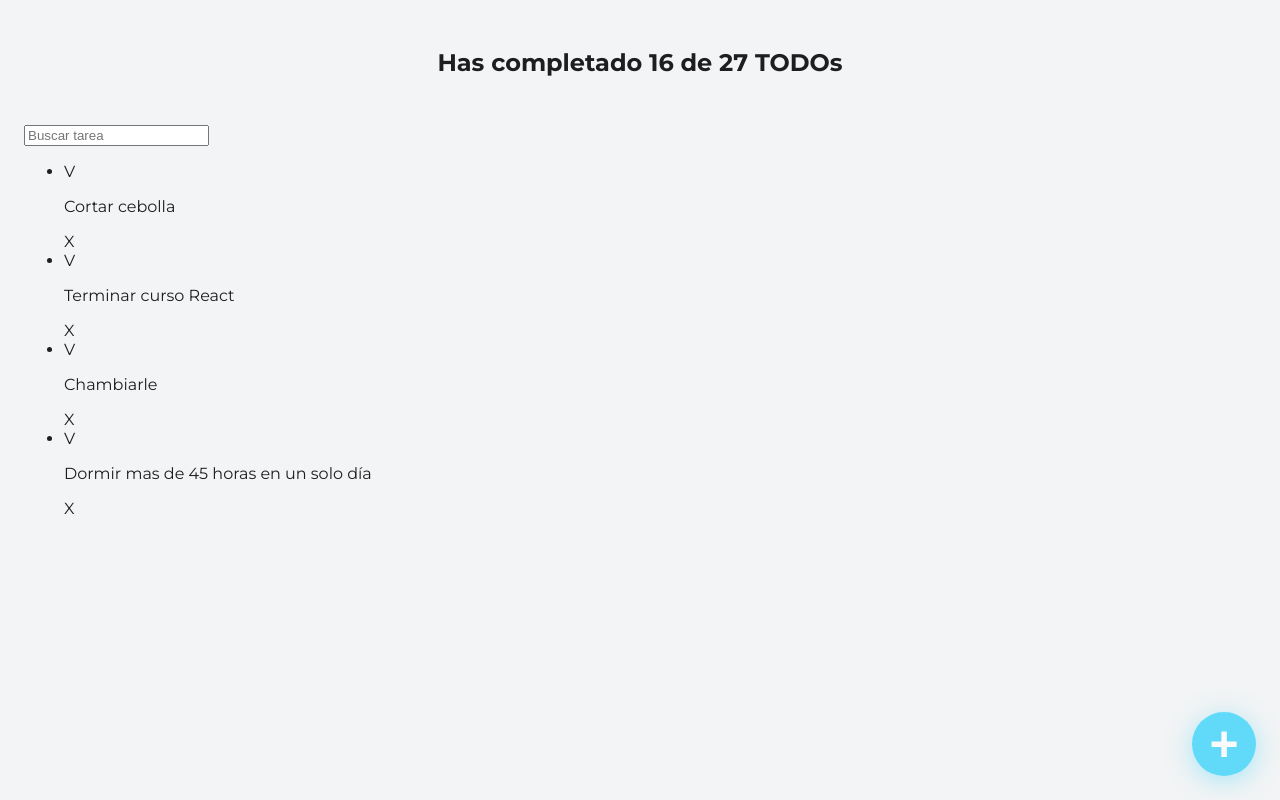
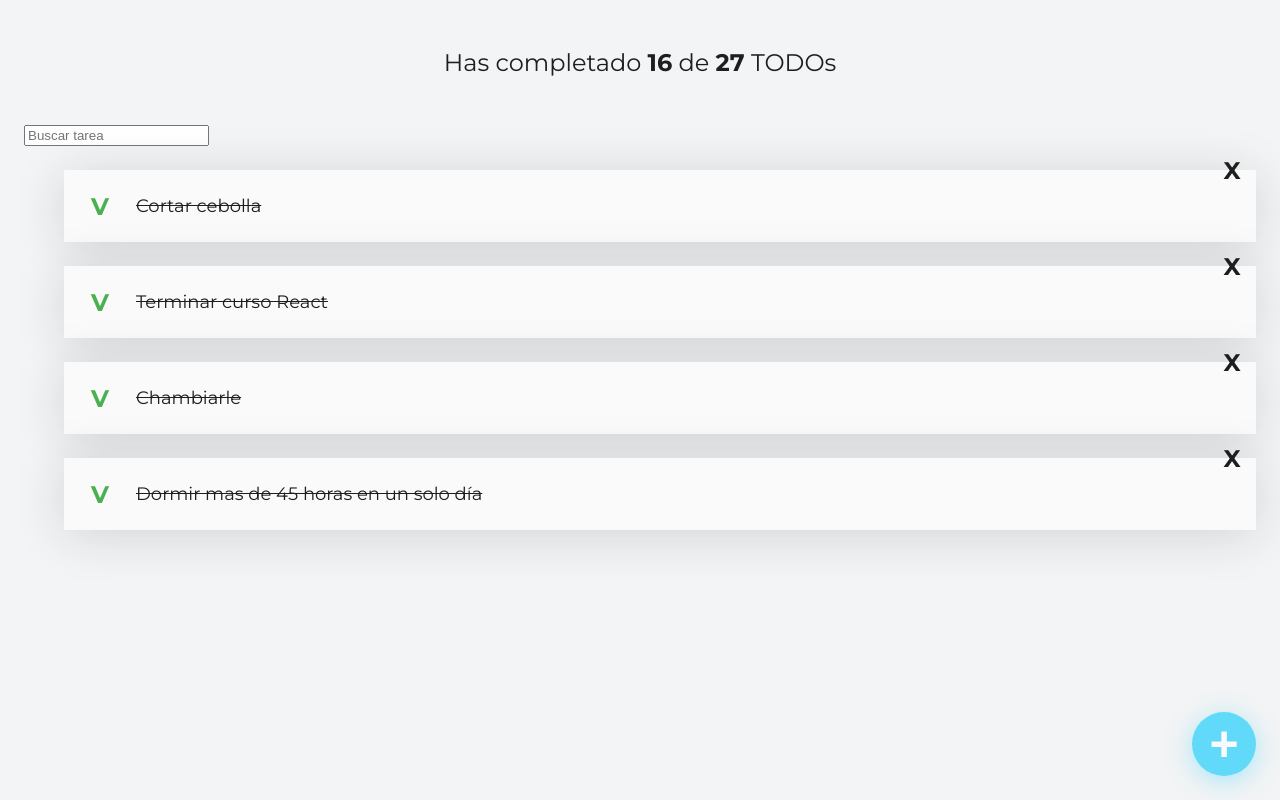
Before and after one commit to AdrianGerman/TODO-Machine, a React (Create React App) app: page / in a window 1280 px wide. Built offline with nearby package versions, Linux system fonts and the light colour scheme.

Commit message:
TODO Item design

```diff
--- a/package.json
+++ b/package.json
@@ -1,5 +1,5 @@
 {
-  "name": "platzi-intro-react-base",
+  "name": "intro-react-base",
   "version": "0.1.0",
   "dependencies": {
     "react": "^18",
--- a/src/js/TodoCounter.js
+++ b/src/js/TodoCounter.js
@@ -2,8 +2,8 @@
 
 function TodoCounter({ total, completed }) {
   return (
-    <h1>
-      Has completado {completed} de {total} TODOs
+    <h1 className="TodoCounter">
+      Has completado <span>{completed}</span> de <span>{total}</span> TODOs
     </h1>
   );
 }
--- a/src/js/TodoItem.js
+++ b/src/js/TodoItem.js
@@ -1,9 +1,11 @@
+import "../styles/TodoItem.css";
+
 function TodoItem(props) {
   return (
-    <li>
-      <span>V</span>
-      <p>{props.text}</p>
-      <span>X</span>
+    <li className="TodoItem">
+      <span className="Icon Icon-check Icon-check--active">V</span>
+      <p className="TodoItem-p TodoItem-p--complete">{props.text}</p>
+      <span className="Icon Icon-delete">X</span>
     </li>
   );
 }
--- a/src/styles/TodoCounter.css
+++ b/src/styles/TodoCounter.css
@@ -1,6 +1,11 @@
-h1 {
+.TodoCounter {
   font-size: 24px;
   text-align: center;
   margin: 0;
   padding: 48px;
+  font-weight: normal;
 }
+
+.TodoCounter span {
+  font-weight: bold;
+}
--- /dev/null
+++ b/src/styles/TodoItem.css
@@ -0,0 +1,52 @@
+.TodoItem {
+  background-color: #fafafa;
+  position: relative;
+  display: flex;
+  justify-content: center;
+  align-items: center;
+  margin-top: 24px;
+  box-shadow: 0px 5px 50px rgba(32, 35, 41, 0.15);
+}
+
+.TodoItem-p {
+  margin: 24px 0 24px 24px;
+  width: calc(100% - 120px);
+  font-size: 18px;
+  line-height: 24px;
+  font-weight: 400;
+}
+
+.TodoItem-p--complete {
+  text-decoration: line-through;
+}
+
+.Icon {
+  cursor: pointer;
+  display: flex;
+  justify-content: center;
+  align-items: center;
+  height: 48px;
+  width: 48px;
+  font-size: 24px;
+  font-weight: bold;
+  /* background-color: #ccc; */
+}
+
+.Icon-check {
+  position: absolute;
+  left: 12px;
+}
+
+.Icon-check--active {
+  color: #4caf50;
+}
+
+.Icon-delete {
+  position: absolute;
+  top: -24px;
+  right: 0;
+}
+
+.Icon-delete:hover {
+  color: red;
+}
```
Also changed, not shown: 1 other file (tests, documents, lock files or other folders).
